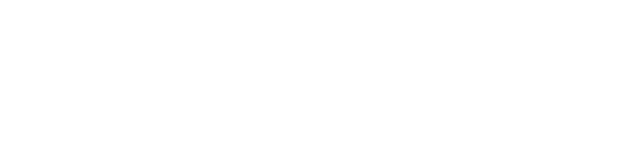
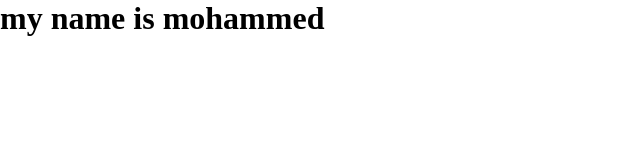
Before and after one commit to m-alkordy2/test-project, a plain HTML site: page index.html in a window 1280 px wide. Shown: the whole page, without its empty margins (0-640 px from the left). Drawn offline with Linux system fonts and the light colour scheme.

Commit message:
add my name

```diff
--- a/index.html
+++ b/index.html
@@ -7,6 +7,6 @@
     <title>test project</title>
 </head>
 <body>
-
+    <h1>my name is mohammed</h1>
 </body>
 </html>
```
